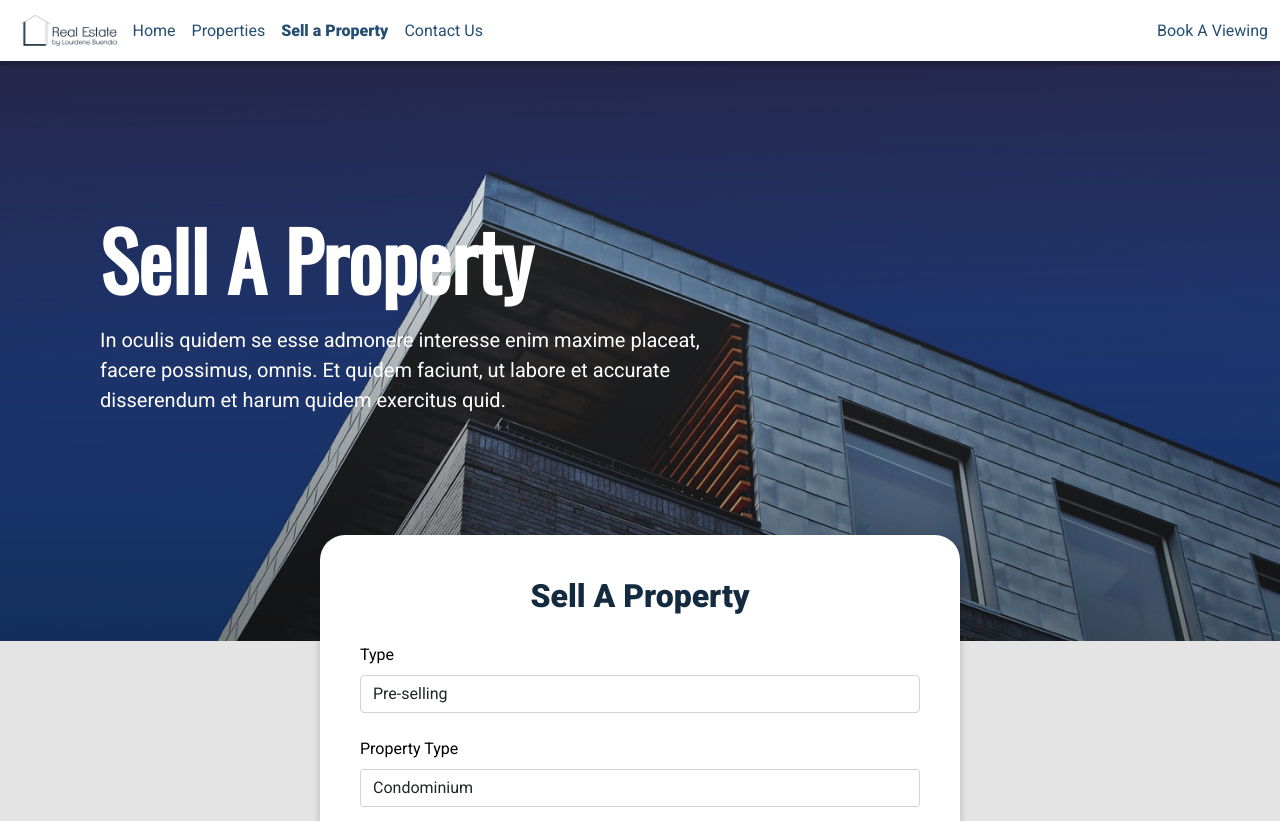
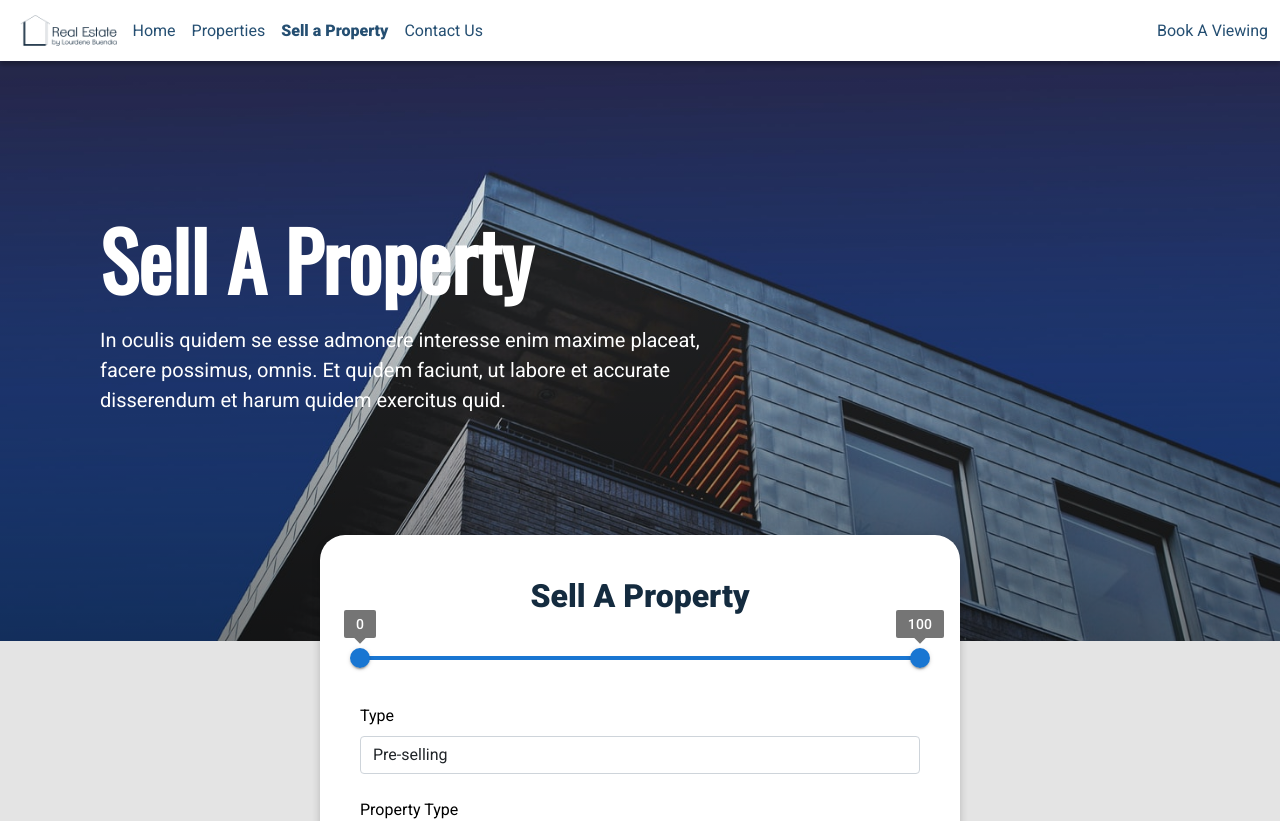
Before and after one commit to FonzyLima/buendia-estates-website, a Next.js app: page /sellproperties in a window 1280 px wide. Shown: the top 821 px of the page. Built offline with nearby package versions, Linux system fonts and the light colour scheme; some icons are missing.

Commit message:
slider initialized

```diff
--- a/package.json
+++ b/package.json
@@ -10,6 +10,9 @@
     "test": "playwright test"
   },
   "dependencies": {
+    "@emotion/react": "^11.7.1",
+    "@emotion/styled": "^11.6.0",
+    "@mui/material": "^5.2.8",
     "@sendgrid/mail": "^7.6.0",
     "axios": "^0.24.0",
     "boostrap": "^2.0.0",
--- a/pages/sellproperties.js
+++ b/pages/sellproperties.js
@@ -1,5 +1,13 @@
 import styles from '../styles/sellproperties.module.css'
+import { Slider } from '@mui/material';
+import { useState } from 'react';
+
 const sellproperties = () => {
+
+  const [sliderValue,setSliderValue] = useState([0,200])
+  const handleChange = (event, newValue) => {
+    setSliderValue(newValue);
+  };
     return (
         <div>
         <div className="hero">
@@ -15,7 +23,10 @@ const sellproperties = () => {
             <div className={styles['sell-box']}>
               <h3 className="sellform-title">Sell A Property</h3>
               <form>
-
+                <div className={`mb-4 ${styles["form-outline"]}`}>
+                  <Slider valueLabelDisplay="on" value={sliderValue} onChange={handleChange
+                  }/>
+                </div>
                 <div className={`mb-4 ${styles["form-outline"]}`}>
                     <label className="form-label" htmlFor="property-type">Type</label>
                     <select required id="type" name="type" className="form-control inputbox">
```
Also changed, not shown: 1 other file (tests, documents, lock files or other folders).
